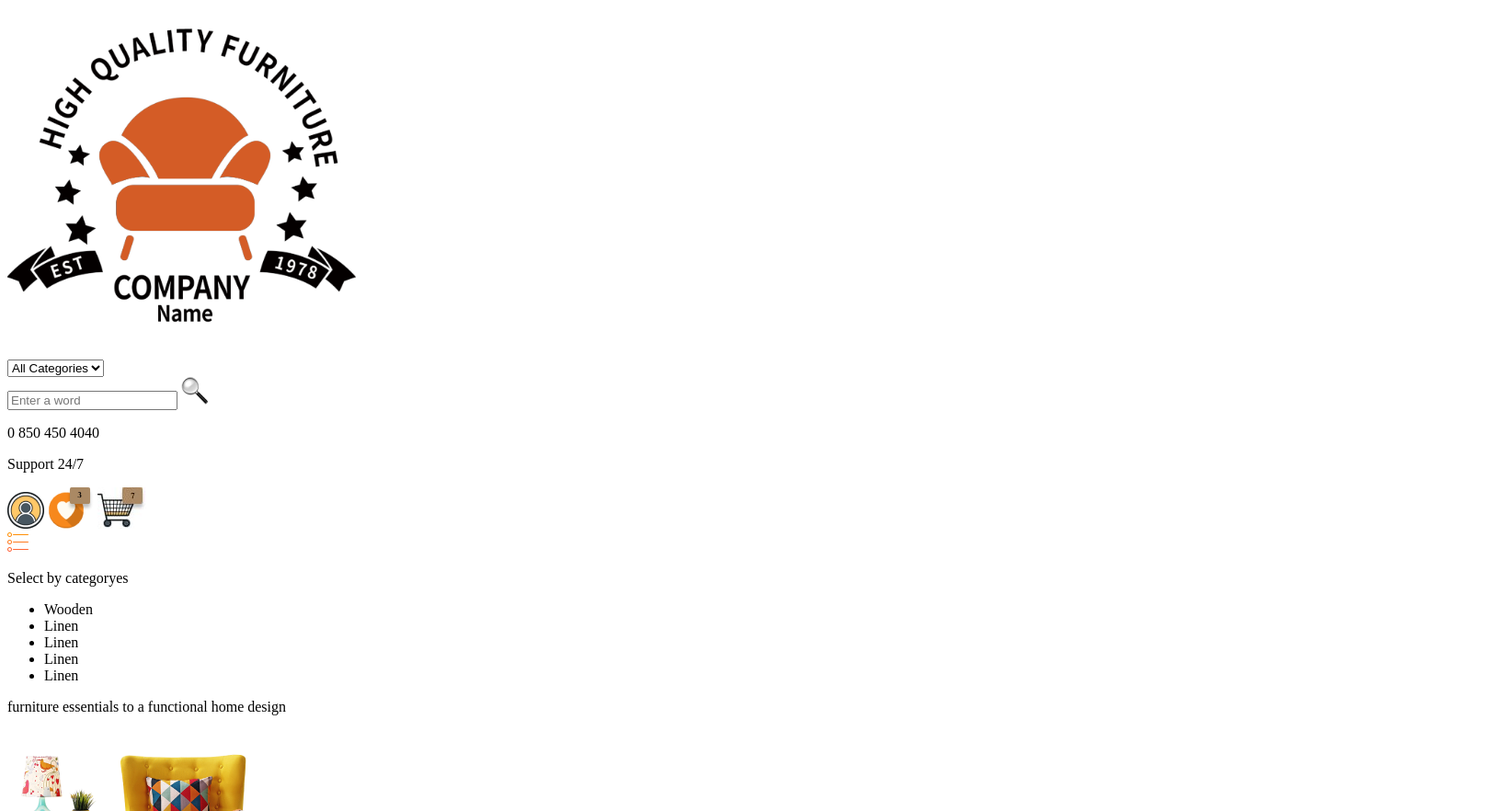
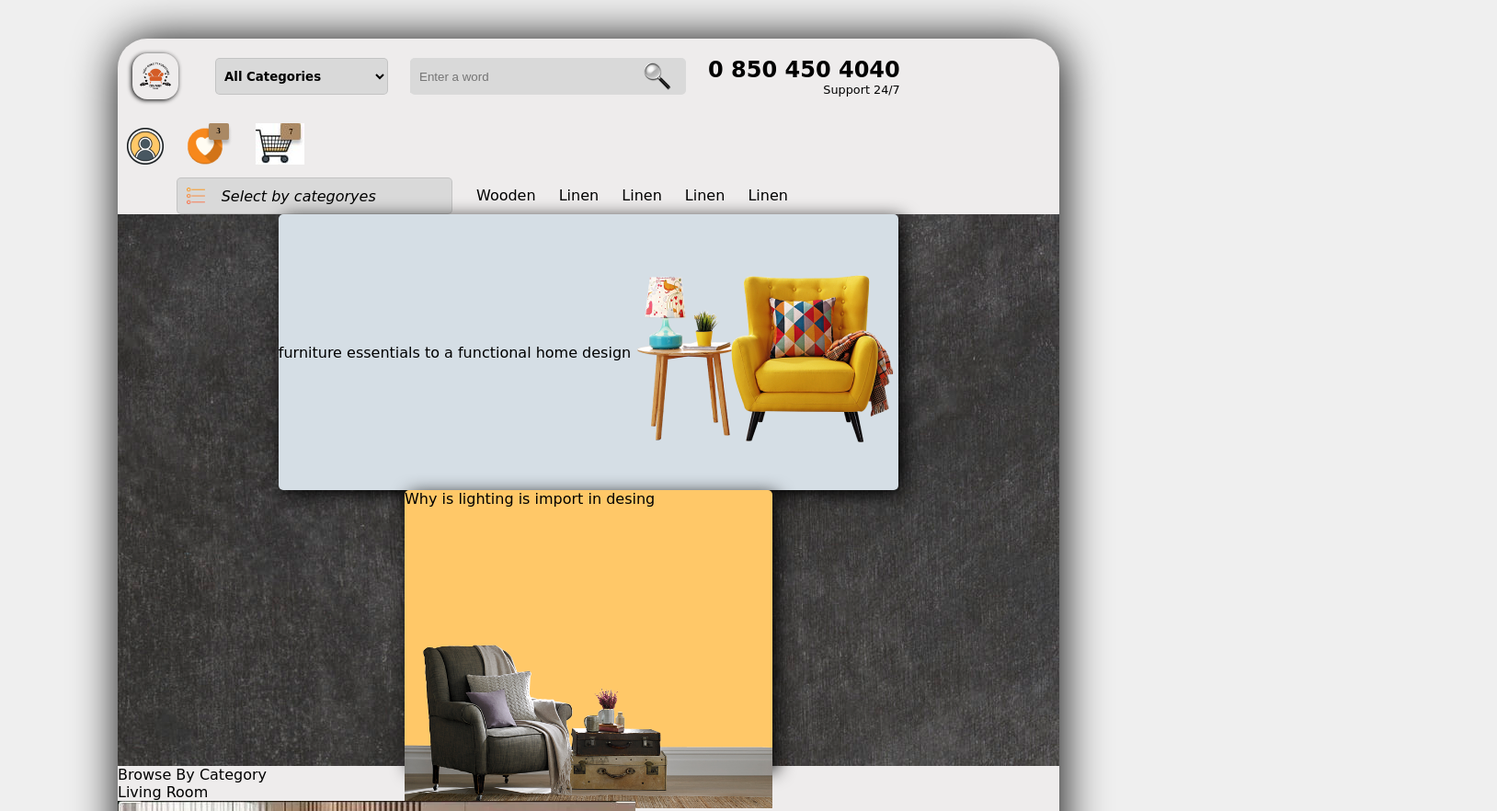
Before and after one commit to Mehmet-github06/Furniture-App, a plain HTML site: page yeni/index.html in a window 1280 px wide. Shown: the top 882 px of the page at 92% size, 1628 px wide, since content can reach past the window. Drawn offline with Linux system fonts and the light colour scheme; a web font is replaced by a local one.

Commit message:
yarısı bitti

```diff
--- a/yeni/index.html
+++ b/yeni/index.html
@@ -3,7 +3,7 @@
   <head>
     <meta charset="UTF-8" />
     <meta name="viewport" content="width=device-width, initial-scale=1.0" />
-    <link rel="stylesheet" href="flex.css" />
+    <link rel="stylesheet" href="style.css" />
     <title>FlexBox</title>
     <link rel="shortcut icon" href="../images/logo.png" type="image/x-icon" />
   </head>
@@ -11,7 +11,7 @@
     <div class="container">
       <div class="header">
         <div class="input-part">
-          <img src="../images/logo.png" alt="" width="30%" />
+          <img src="../images/logo.png" alt="" class="logo" />
           <div class="selectCategory">
             <select name="" id="">
               <option value="" selected>All Categories</option>
--- a/yeni/style.css
+++ b/yeni/style.css
@@ -0,0 +1,147 @@
+@import url("https://fonts.googleapis.com/css2?family=Judson&display=swap");
+@import url("https://fonts.googleapis.com/css2?family=Josefin+Slab&display=swap");
+@import url("https://fonts.googleapis.com/css2?family=Bellota:wght@300;400&display=swap");
+
+
+
+*{
+    margin: 0;
+    padding: 0;
+    box-sizing: border-box;
+
+}
+body{
+    background-color: #efefef;
+}
+.container{
+    width: 80%;
+    background-color: #eeecec;
+    margin: 42px auto;
+    border-radius: 2rem;
+    box-shadow: 2px 2px 50px;
+    font-family: "Judson",cursive;
+}
+.header{
+    display: flex;
+    justify-content: space-between;
+    align-items: center;
+    flex-wrap: wrap;
+}
+.input-part{
+    display: flex;
+    align-items: center;
+    gap: 1.5rem;
+    flex-wrap: wrap;
+}
+.logo{
+    height: 50px;
+    padding: 0.5rem;
+    border-radius: 1rem;
+    box-shadow: -1px 1px 5px;
+    margin: 1rem;
+}
+select{
+    font-family: "Bellota",cursive;
+    height: 40px;
+    width: 188px;
+    font-weight: 600;
+    border-radius: 5px;
+    border: 1px solid rgba(0, 0, 0, 0.1);
+    background-color: #D9D9D9;
+    padding: 5px;
+}
+.searh-input{
+    height: 40px;
+    width: 300px;
+    background-color: #D9D9D9;
+    display: flex;
+    align-items: center;
+    justify-content: space-between;
+    border-radius: 5px;
+}
+.searh-input input{
+    padding: 10px;
+    border: none;
+    outline: none;
+    background-color: inherit;
+
+}
+
+.searh-input img{
+    width: 30px;
+    height: 30px;
+    margin: 1rem;
+}
+.support{
+    font-size: 1.5rem;
+    text-align: right;
+}
+.support-number{
+    font-weight: 600;
+}
+.supor-text{
+    font-size: .8rem;
+}
+.icons{
+    margin-right: 20px;
+}
+.icons img{
+    padding: 10px;
+}
+.navbar{
+    display: flex;
+    flex-wrap: wrap;
+    gap: 1rem;
+    margin-left: 4rem;
+
+
+}
+.categoryButton{
+    display: flex;
+    height: 40px;
+    width: 300px;
+    padding: 10px;
+    border: 1px solid rgba(0, 0, 0, 0.1);
+    background-color: #D9D9D9;
+    border-radius: 5px;
+
+
+}
+.categoryButton p{
+    font-style: italic;
+    margin-left: 18px;
+
+}
+.navbar ul{
+    list-style: none;
+}
+.navbar ul li{
+    display: inline-block;
+    padding: 10px;
+}
+.furniture{
+    background-image: url(../images/stock.jpg);
+    display: flex;
+    justify-content: space-around;
+    align-items: center;
+    flex-wrap: wrap;
+}
+.essentials{
+    background-color: #D5dee5;
+    border-radius: 5px;
+    box-shadow: 5px 5px 20px black;
+    display: flex;
+    align-items: center;
+    height: 300px;
+}
+.lightning{
+    background-color: #FFC868;
+    height: 300px;
+    width: 400px;
+    border-radius: 5px;
+    box-shadow: 5px 5px 20px black;
+}
+.lightning img{
+    width: 100%;
+
+}
```
